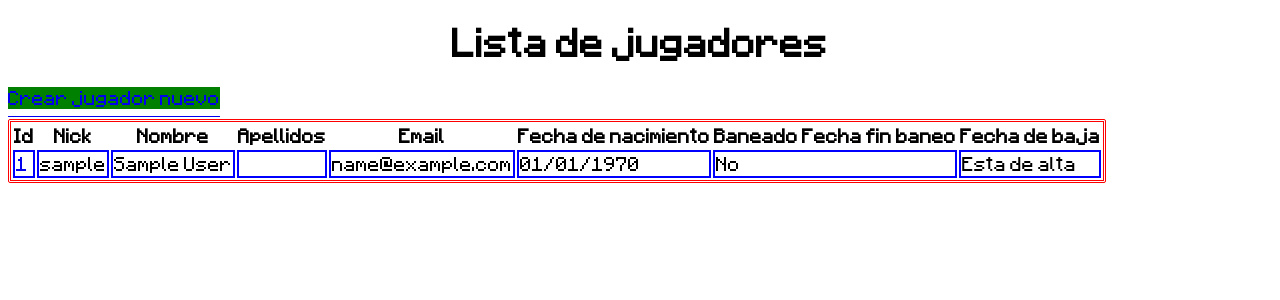
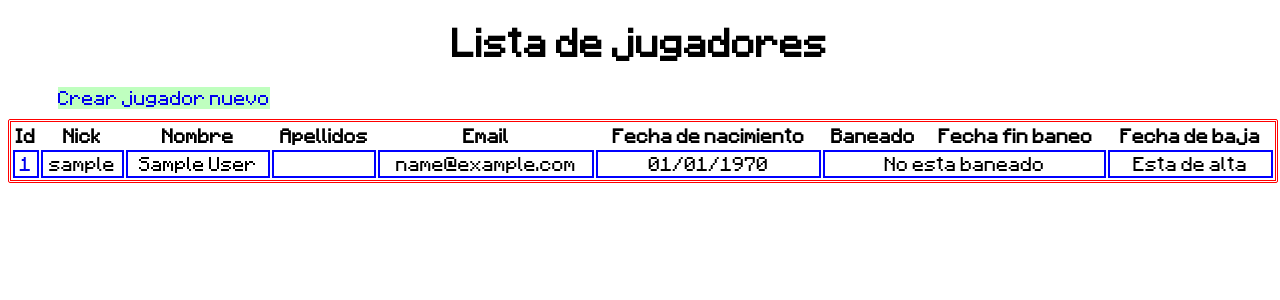
Before and after one commit to josebalilla1999-gif/cursophp, a PHP site: page /juego/listaJugadores.php in a window 1280 px wide. Shown: the top 300 px of the page. Run offline with PHP 8.4, Linux system fonts and the light colour scheme; the visitor is signed in with stand-in values (Sample User, id 1).

Commit message:
19-Ene-26 v1.2

```diff
--- a/juego/listaJugadores.php
+++ b/juego/listaJugadores.php
@@ -45,7 +45,7 @@ $datos = $usuarios->fetchAll(PDO::FETCH_ASSOC);
                 <td><?= $dato['email'] ?></td>
                 <td><?= date("d/m/Y", $dato['fechanacimiento']) ?></td>
                 <?php if($dato['baneado'] == 0):?>
-                    <td colspan="2">No</td>
+                    <td colspan="2">No esta baneado</td>
                 <?php endif;?>
                 <?php if($dato['baneado'] == 1):?>
                     <td>Si</td>
--- a/juego/static/css/style.css
+++ b/juego/static/css/style.css
@@ -13,14 +13,17 @@ h1{
 
 a{
     text-align: center;
-    background-color: green;
+    background-color: rgba(0,255,0,0.25);
     align-items: center;
     margin-bottom: 20px;
+    text-decoration: none;
+    margin-left: 50px;
 }
 
 table a{
     background-color: white;
     text-decoration: none;
+    margin-left: auto;
 }
 
 table{
@@ -28,10 +31,19 @@ table{
     border-radius: 2px;
     border-style: double;
     border-color: red;
+    width: calc(100vw - 10px);
 }
 
 table td{
     border: 2px solid blue;
+    text-align: center;
+}
+
+form{
+    margin: 20px;
+    padding: 10px;
+    background-color: rgba(0,0,0,0.25);
+    line-height: 1.5rem;
 }
 
 #formulario{
@@ -42,7 +54,7 @@ table td{
 }
 
 #formulario label{
-    border: 2px solid red;
+    padding: 10px 10px;
 }
 
 #formulario label[for=terminos]{
@@ -51,4 +63,14 @@ table td{
 
 #formulario input[type=text], input[type=email], input[type=password]{
     width: 400px;
+    padding: 7px 7px;
+    margin: 3px 3px;
 }
+
+form button{
+    margin-bottom: 10px;
+}
+
+form select{
+    height: 30px;
+}
```
